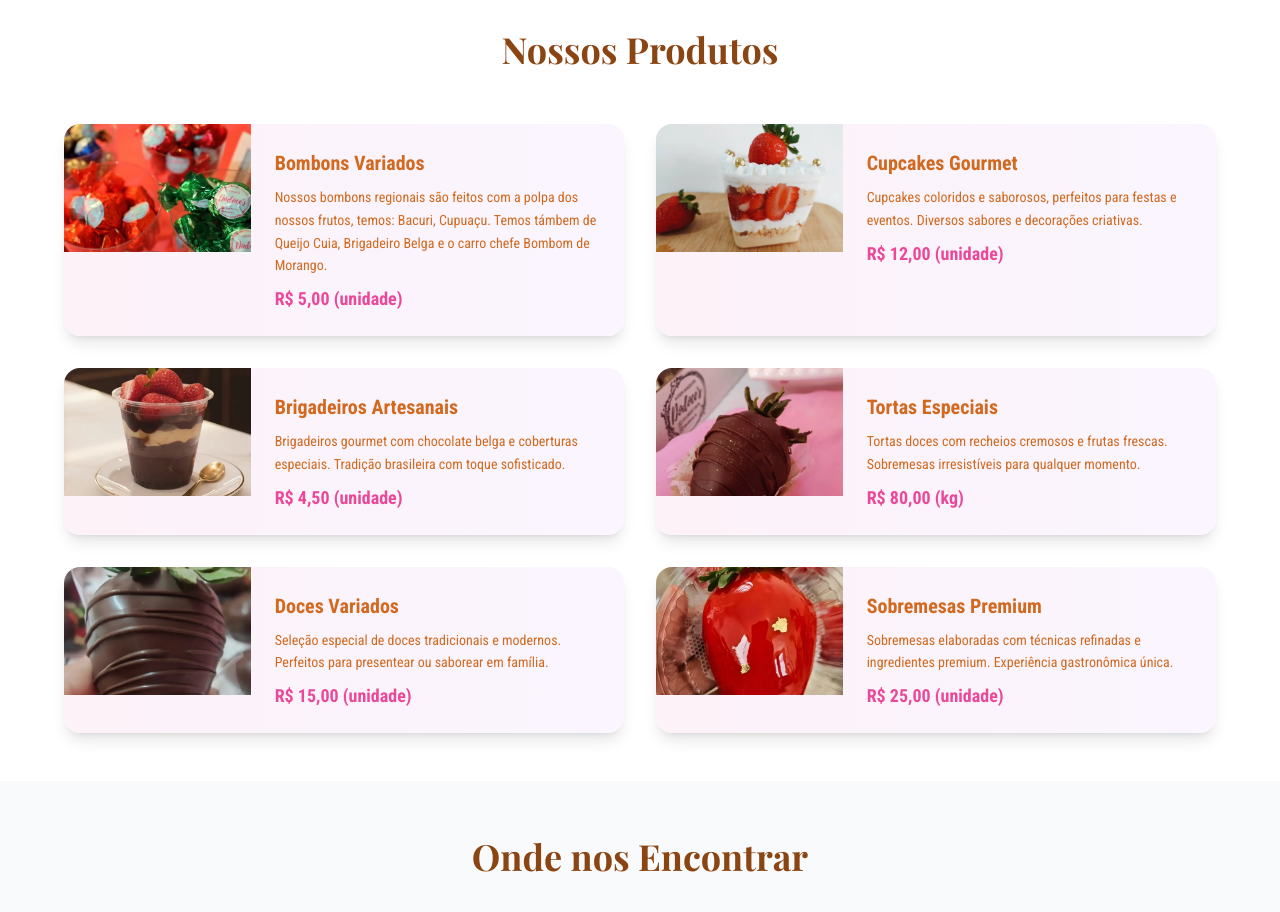
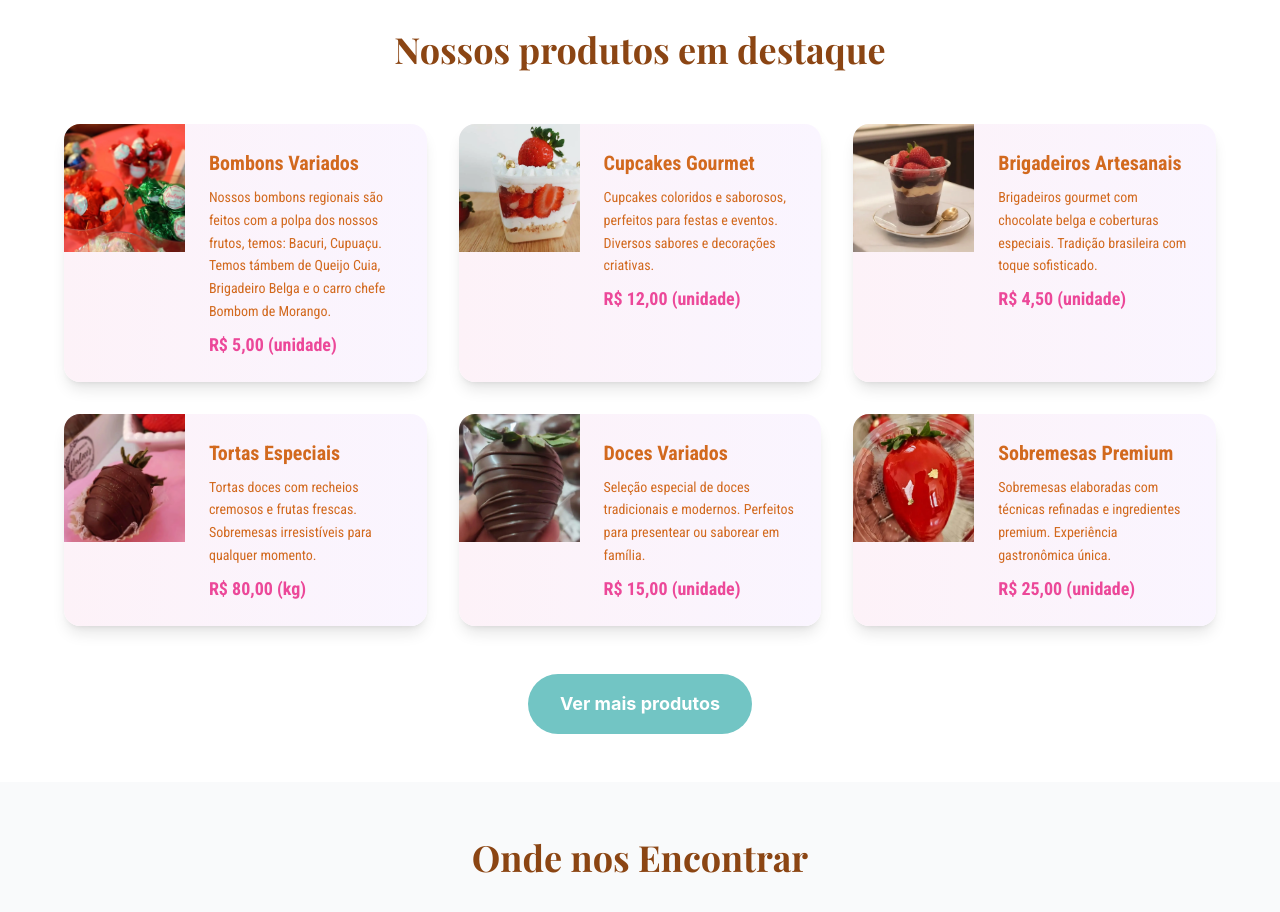
Before and after one commit to ferreirahelber/doceria-landing-page-v3, a React (Create React App) app: page / in a window 1280 px wide. Shown: the part 1340-2252 px from the top of the page. Built offline with nearby package versions, Linux system fonts and the light colour scheme.

Commit message:
Feito nova seção dos nossos produtos e adicionado o botão de ver mais produtos

```diff
--- a/src/App.jsx
+++ b/src/App.jsx
@@ -268,6 +268,7 @@ function StackedCarousel() {
 
 function App() {
   const [enlargedImage, setEnlargedImage] = useState(null);
+  const [showAllProducts, setShowAllProducts] = useState(false);
 
   const handleImageClick = (image) => {
     setEnlargedImage(image);
@@ -422,15 +423,15 @@ function App() {
       {/* MENU DE PRODUTOS */}
       <section className="py-12 bg-white">
         <div className="container mx-auto px-4">
-          <h2 className="section-title"> {/* Adicionada a classe 'section-title' para aplicar os estilos no App.css */}
-            Nossos Produtos
+          <h2 className="section-title">
+            Nossos produtos em destaque
           </h2>
 
-          <div className="grid grid-cols-1 md:grid-cols-2 gap-8 max-w-6xl mx-auto">
-            {products.map((product) => (
+          <div className="grid grid-cols-1 md:grid-cols-2 lg:grid-cols-3 gap-8 max-w-6xl mx-auto">
+            {products.slice(0, showAllProducts ? products.length : 6).map((product) => (
               <div
                 key={product.id}
-                className="bg-gradient-to-r from-pink-50 to-purple-50 rounded-2xl shadow-lg overflow-hidden hover:shadow-xl transition-all duration-300 hover:scale-105"
+                className="bg-gradient-to-r from-pink-50 to-purple-50 rounded-2xl shadow-lg overflow-hidden transition-all duration-300 hover:shadow-xl hover:scale-105"
               >
                 <div className="flex">
                   <div className="w-1/3">
@@ -448,10 +449,10 @@ function App() {
                     {/* ================================================= */}
                   </div>
                   <div className="w-2/3 p-6">
-                    <h3 className="product-card-title"> {/* Adicionada a classe 'product-card-title' para aplicar os estilos no App.css */}
+                    <h3 className="product-card-title">
                       {product.name}
                     </h3>
-                    <p className="product-card-description"> {/* Adicionada a classe 'product-card-description' para aplicar os estilos no App.css */}
+                    <p className="product-card-description">
                       {product.description}
                     </p>
                     <p className="product-card-price">{product.price}</p>
@@ -460,6 +461,17 @@ function App() {
               </div>
             ))}
           </div>
+
+          {!showAllProducts && (
+            <div className="text-center mt-12">
+              <button
+                onClick={() => setShowAllProducts(true)}
+                className="bg-[#72c5c4] text-white px-8 py-4 rounded-full font-bold text-lg hover:bg-[#5daea8] transition-colors duration-300"
+              >
+                Ver mais produtos
+              </button>
+            </div>
+          )}
         </div>
       </section>
 
```
Also changed, not shown: 1 other file (tests, documents, lock files or other folders).
